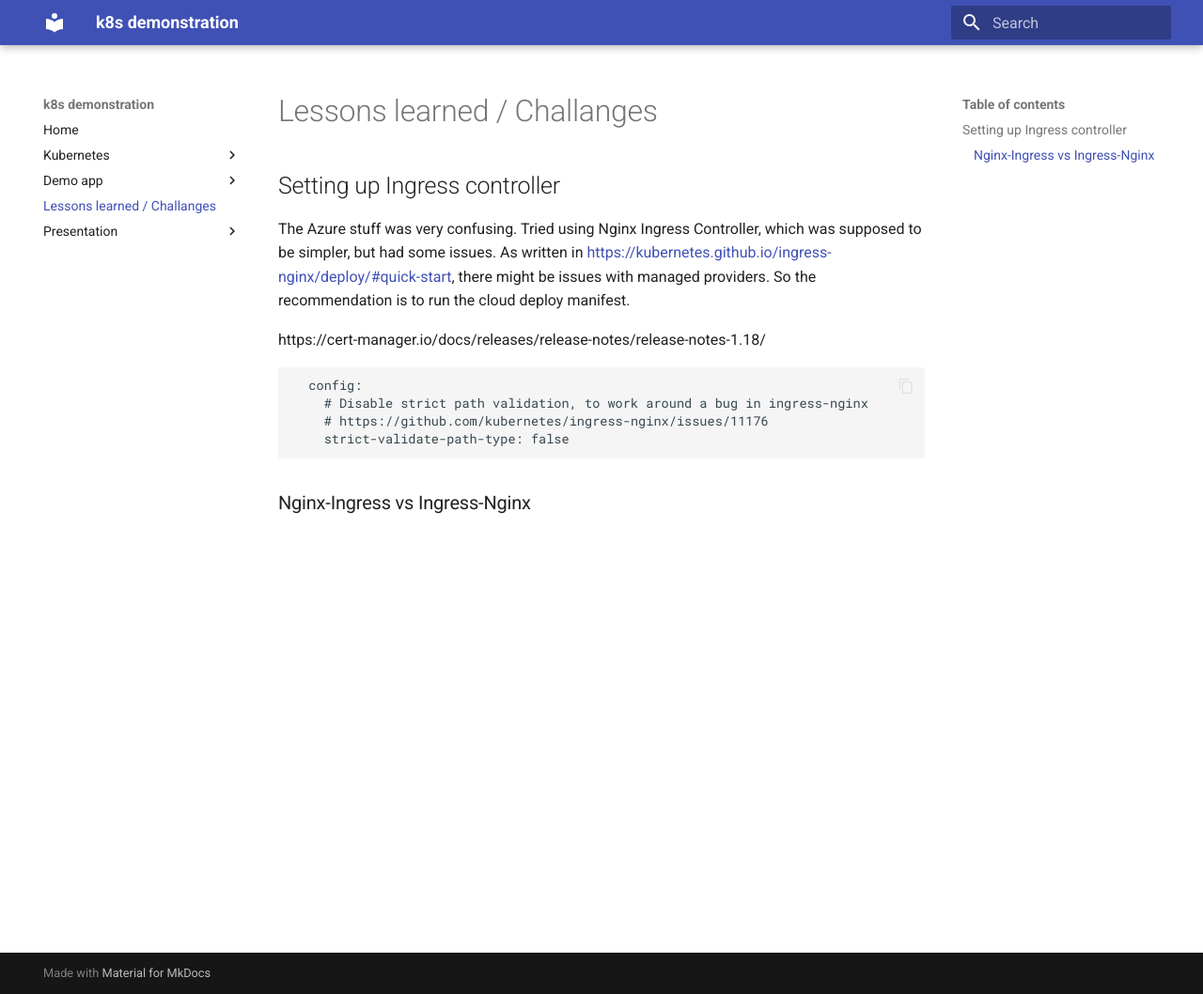
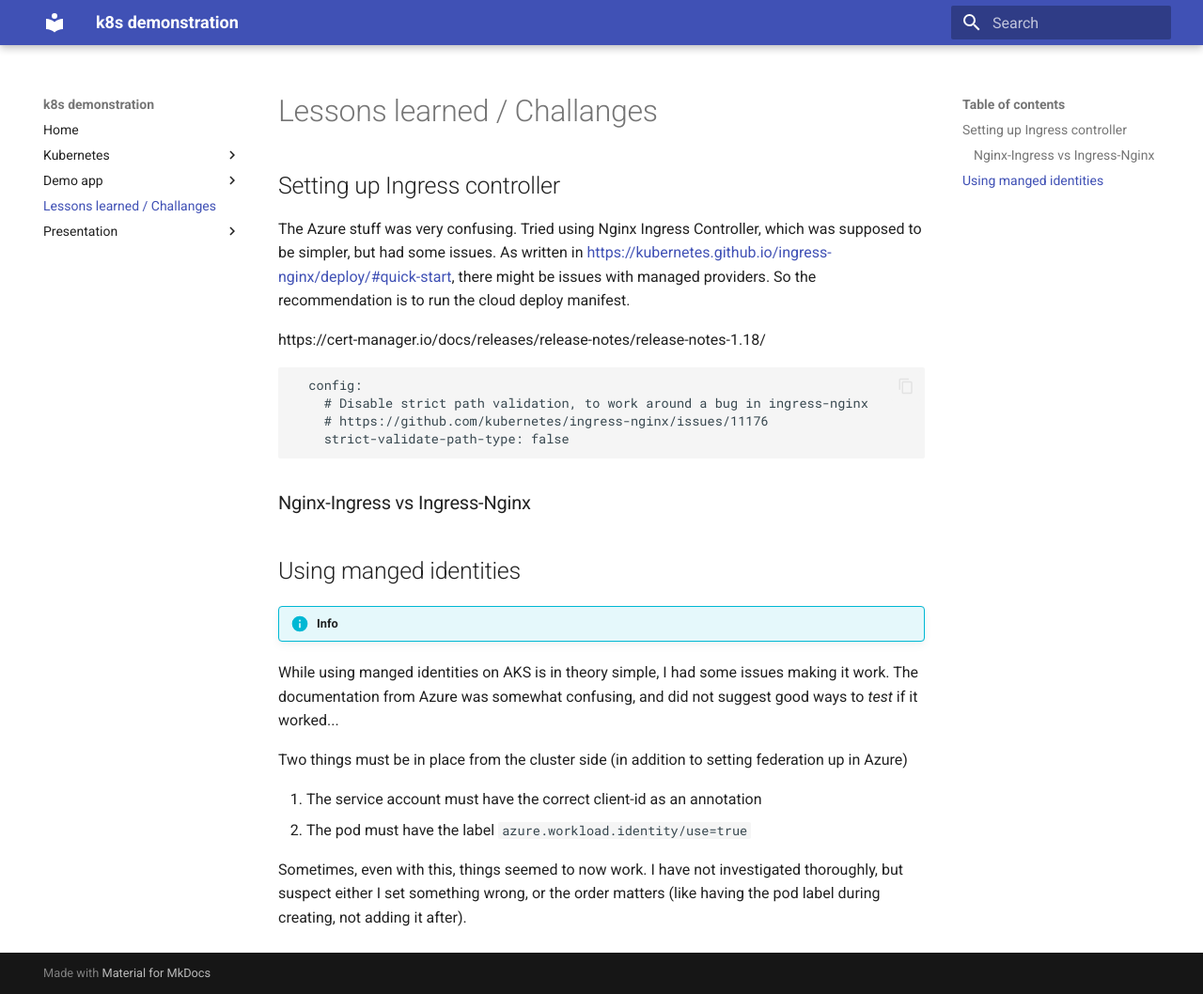
Before and after one commit to Northo/k8s-webserver-with-inference-job-demo, an MkDocs documentation site: the page built from docs/lessons.md, in a window 1280 px wide and 1058 px high. Shown: the whole window at 94% size. Built offline with MkDocs 1.6.1 and Material for MkDocs 9.7.7, drawn with Linux system fonts in a browser that asks for light colours.

Commit message:
📝 Add section on managed identity in lessons

````diff
--- a/docs/lessons.md
+++ b/docs/lessons.md
@@ -16,3 +16,18 @@
 ```
 
 ### Nginx-Ingress vs Ingress-Nginx
+
+## Using manged identities
+
+!!! info TODO
+
+While using manged identities on AKS is in theory simple, I had some issues making it work.
+The documentation from Azure was somewhat confusing, and did not suggest good ways to _test_ if it worked...
+
+Two things must be in place from the cluster side (in addition to setting federation up in Azure)
+
+1. The service account must have the correct client-id as an annotation
+2. The pod must have the label `azure.workload.identity/use=true`
+
+Sometimes, even with this, things seemed to now work.
+I have not investigated thoroughly, but suspect either I set something wrong, or the order matters (like having the pod label during creating, not adding it after).
````
